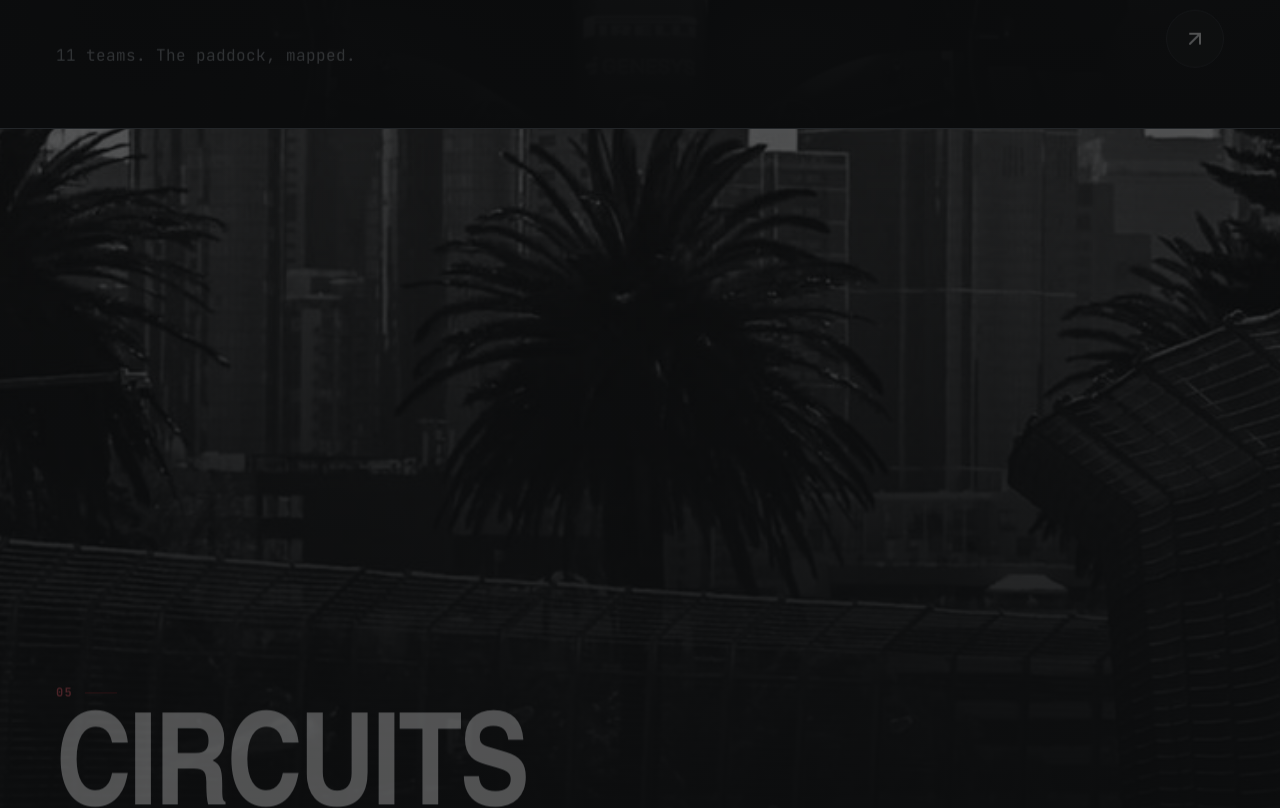
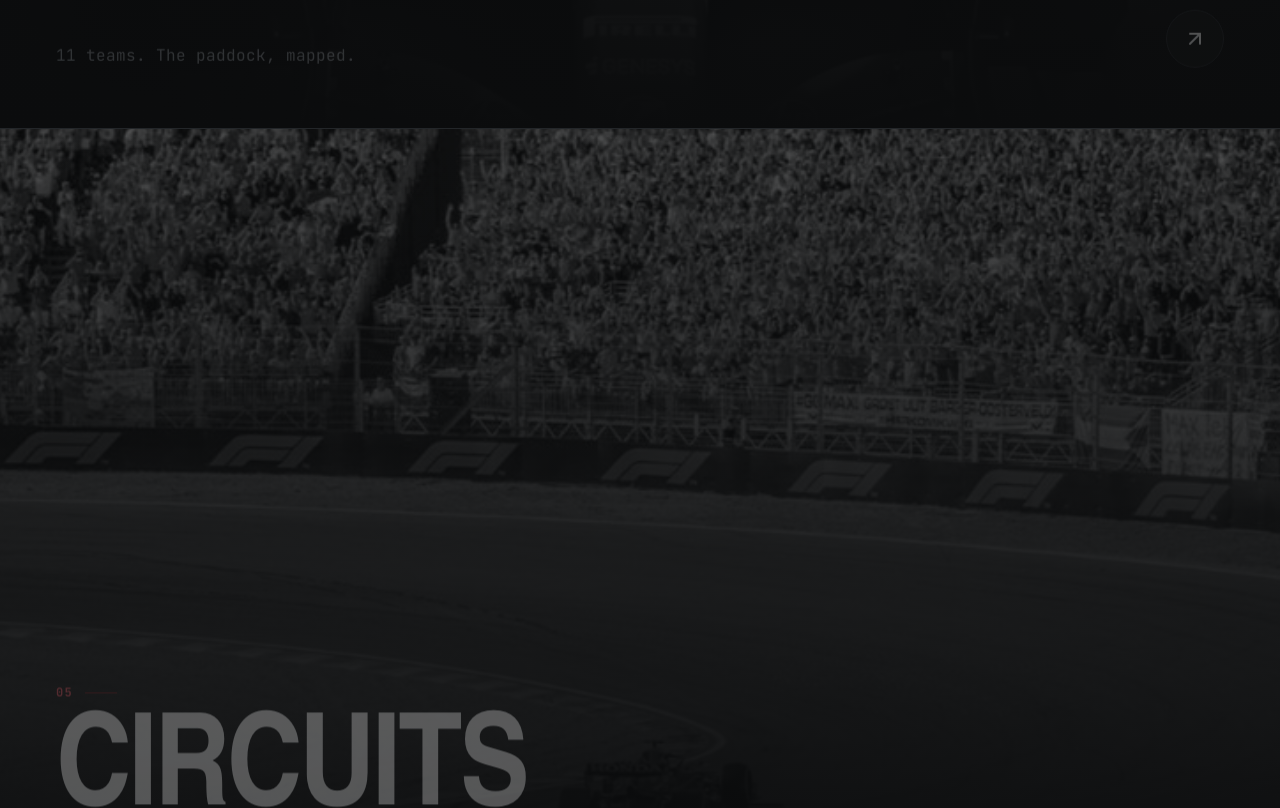
Before and after one commit to Dhyeyshah1312/f1-website, a Next.js app: page / in a window 1280 px wide. Shown: the part 3186-3994 px from the top of the page. Built offline with nearby package versions, Linux system fonts and the light colour scheme; no server answers; a web font is replaced by a local one.

Commit message:
Fix Circuits teaser image and update Season and Beginners Lab hero images

```diff
--- a/src/app/page.tsx
+++ b/src/app/page.tsx
@@ -1,5 +1,5 @@
 import { getConstructorStandings, getDriverStandings, getNextRace, isPending } from "@/lib/data";
-import { hasCircuitImage, hasDriverPortrait, hasTeamLivery } from "@/lib/data/portraits";
+import { hasDriverPortrait, hasTeamLivery } from "@/lib/data/portraits";
 import { HeroIntro } from "@/components/f1/hero-intro";
 import { LiveStatusStrip } from "@/components/f1/live-status-strip";
 import { SectionTeaserPanel } from "@/components/f1/section-teaser-panel";
@@ -16,7 +16,6 @@ export default async function Home() {
 
   const leader = !isPending(driverStandings) && driverStandings.length > 0 ? driverStandings[0] : undefined;
   const leadingTeam = !isPending(constructorStandings) && constructorStandings.length > 0 ? constructorStandings[0] : undefined;
-  const nextCircuit = !isPending(nextRace) ? nextRace.circuit : undefined;
 
   return (
     <div className="flex flex-col">
@@ -84,9 +83,9 @@ export default async function Home() {
           href="/circuits"
           background={
             <CircuitImage
-              circuitId={nextCircuit?.id ?? "albert_park"}
-              hasImage={nextCircuit ? hasCircuitImage(nextCircuit.id) : true}
-              circuitName={nextCircuit?.name ?? "Albert Park Circuit"}
+              circuitId="zandvoort"
+              hasImage={true}
+              circuitName="Circuit Zandvoort"
               className="h-full w-full"
               sizes="100vw"
             />
```
Also changed, not shown: public/images/heroes/lab-hero.png, public/images/heroes/season-hero.png.
